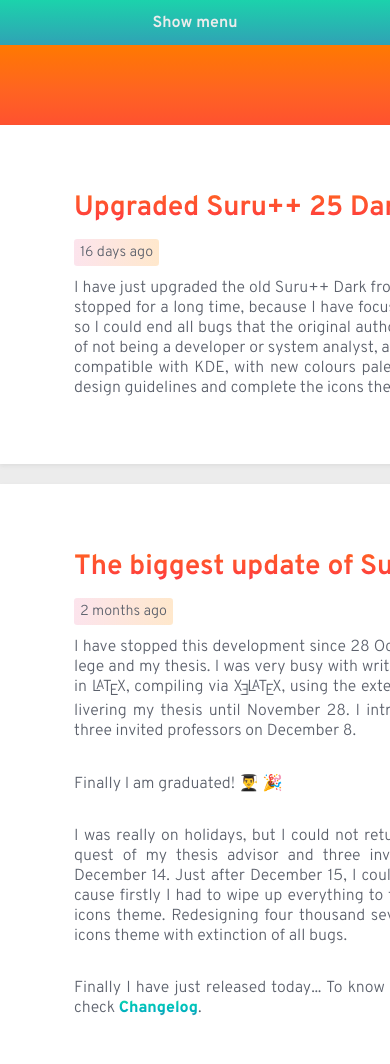
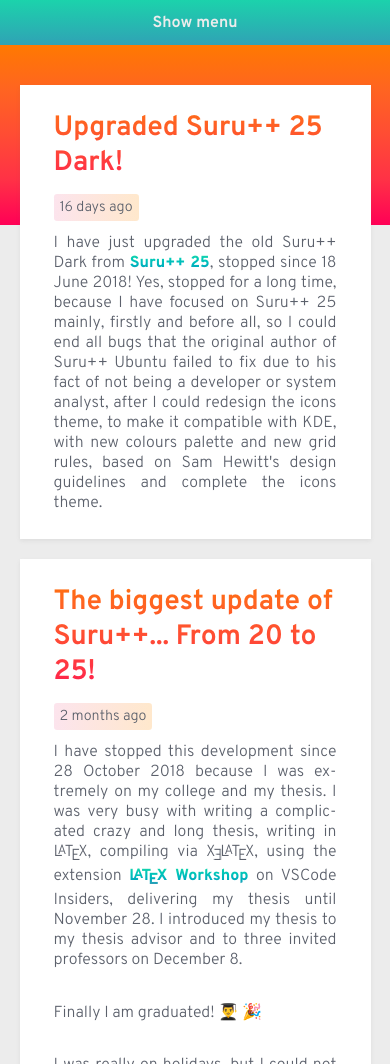
Before and after one commit to gusbemacbe/suru-plus-site, a plain HTML site: page blog.html in a window 390 px wide. Shown: the part 76-1140 px from the top of the page. Drawn offline with Linux system fonts and the light colour scheme; no server answers; a script that the page names is missing.

Commit message:
Version 2.7.1

```diff
--- a/css/screen.css
+++ b/css/screen.css
@@ -569,6 +569,22 @@
   box-shadow: 0 2px 4px rgba(100,100,100,.1);
 }
 
+@media (max-width: 38em)
+{
+	.card-first
+	{
+		padding: 10px;
+		margin: -140px auto 20px auto;
+		width: 90%;
+	}
+
+	.card-next
+	{
+		padding: 10px;
+		width: 90%;
+	}
+}
+
 /* Centralise the grid of icons sets */
 
 .center
```
